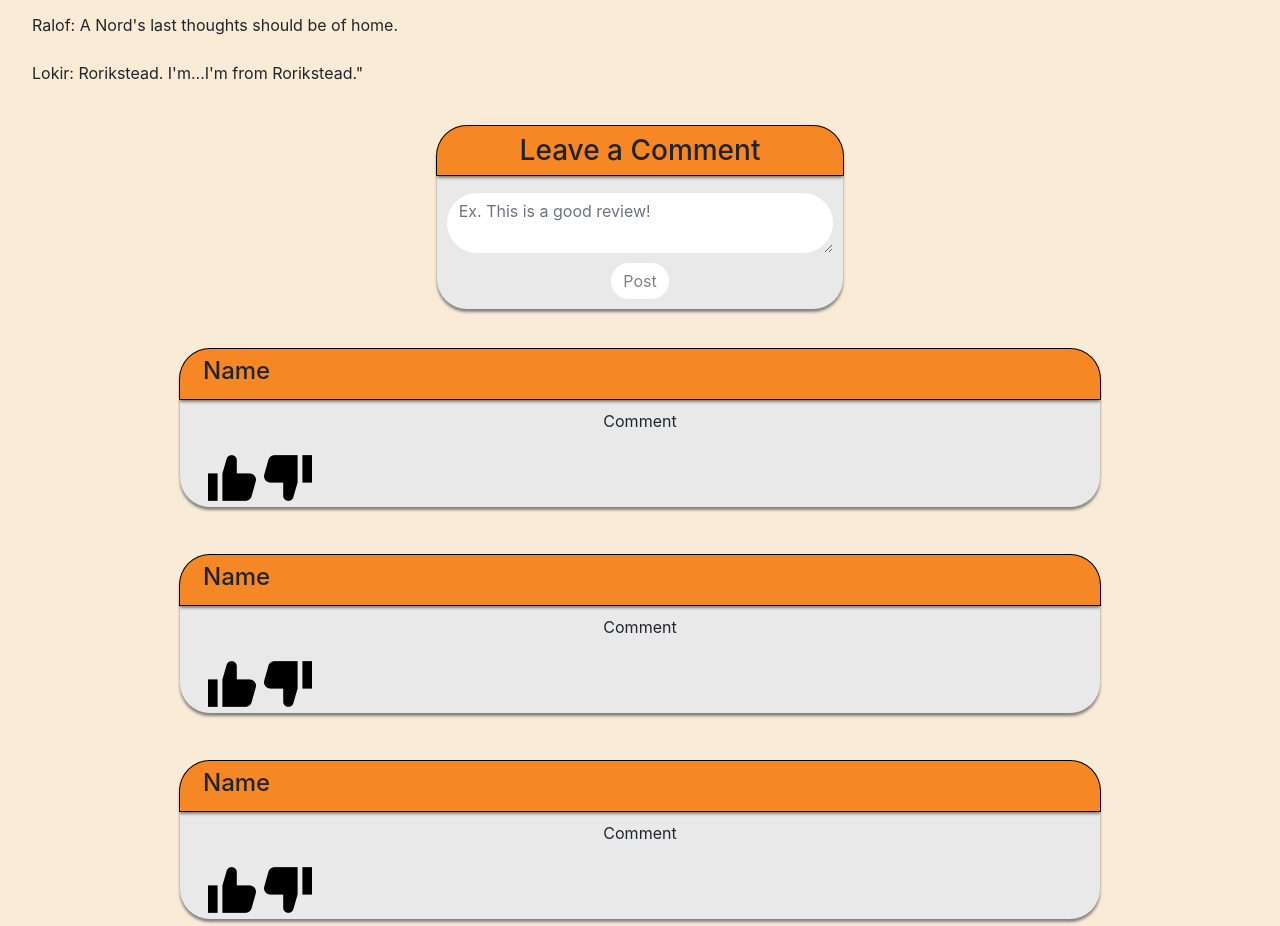
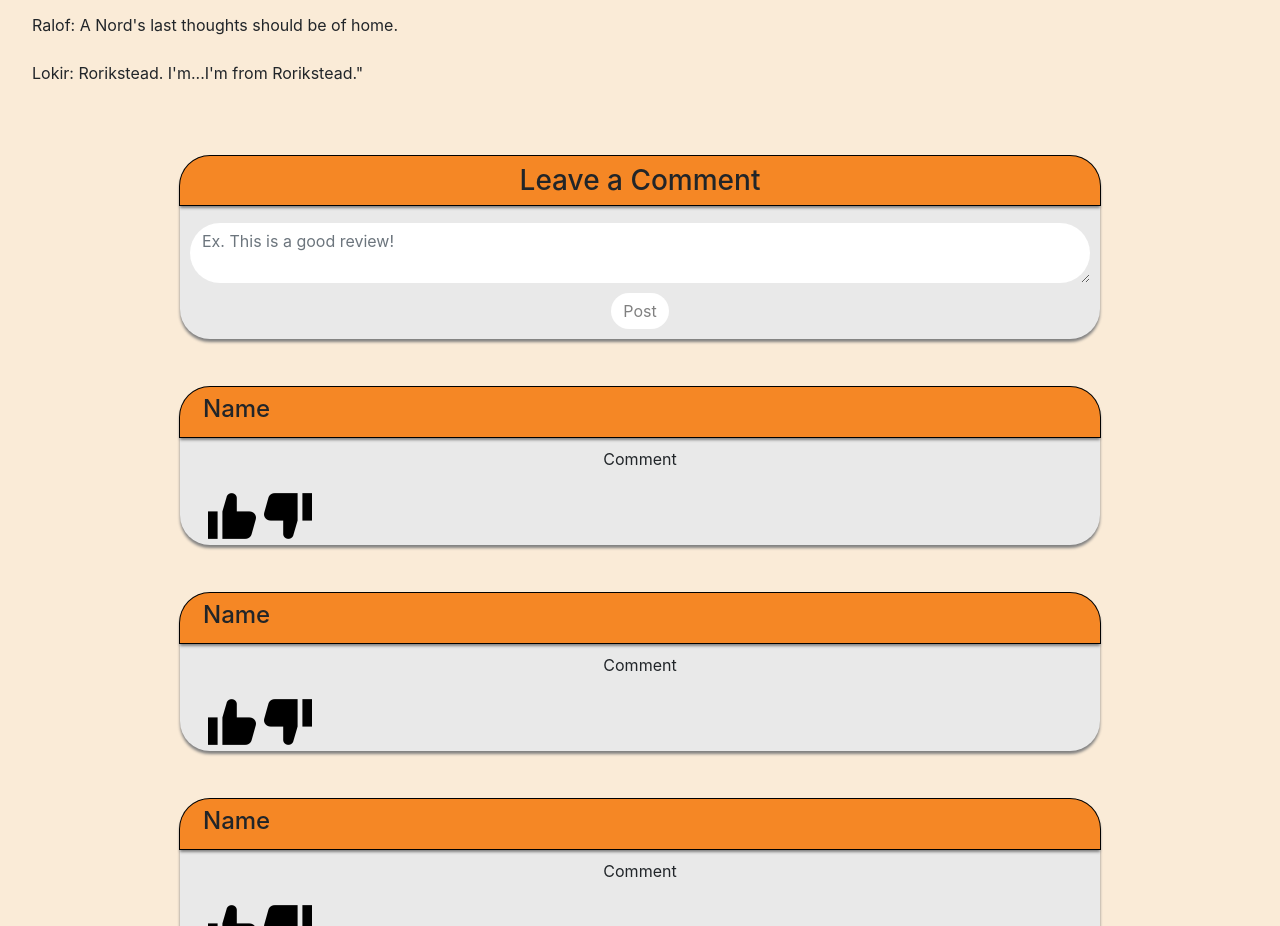
Before and after one commit to dawsonbdo/Yip, a React app in the folder frontend/: page /review in a window 1280 px wide. Shown: the part 980-1906 px from the top of the page. Built offline with nearby package versions, Linux system fonts and the light colour scheme; no server answers; the HTML template or start-up script is replaced by a standard one.

Commit message:
fixed leave comment size

```diff
--- a/frontend/src/css/App.css
+++ b/frontend/src/css/App.css
@@ -79,7 +79,7 @@ body {
 }
 
 .reviewLeaveComment {
-  padding-bottom: 40px;
+  padding-top: 30px;
 }
 
 .yipIcon {
--- a/frontend/src/js/components/Review.js
+++ b/frontend/src/js/components/Review.js
@@ -159,9 +159,10 @@ class Review extends Component {
 					</Col>
 				</Row>
 
+				<Container className="pb-5">
 				<Row className="align-items-center reviewLeaveComment">
 					<Col></Col>
-					<Col className="text-center">
+					<Col xs={10} className="text-center">
 						<div className="logInForm">
 							<h3 className="logInLabel pt-2 pb-2">Leave a Comment</h3>
 							<Form className="logInEntryContainer">
@@ -176,6 +177,7 @@ class Review extends Component {
 					</Col>
 					<Col></Col>
 				</Row>
+				</Container>
 
 				<CommentCard commenterName={"Name"} commentText={"Comment"} />
 				<CommentCard commenterName={"Name"} commentText={"Comment"} />
```
